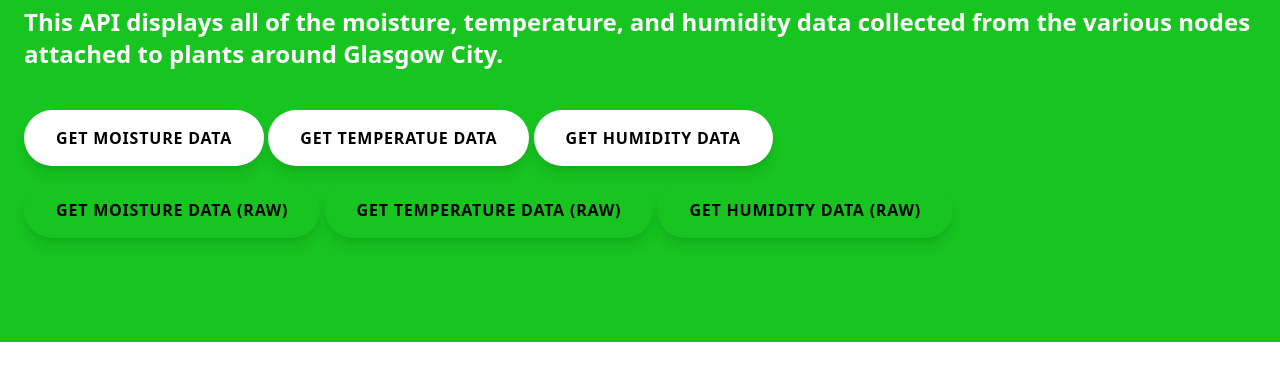
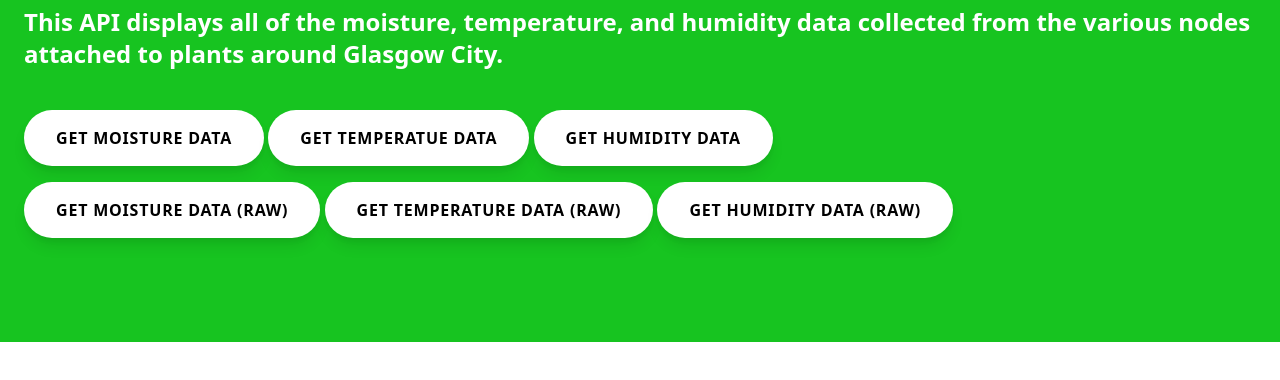
Before and after one commit to TomMcEachan/PlantInfoAPI, a website: page public/index.html in a window 1280 px wide. Shown: the part 162-542 px from the top of the page. Drawn offline with nearby package versions, Linux system fonts and the light colour scheme.

Commit message:
changed button bg colour

```diff
--- a/public/index.html
+++ b/public/index.html
@@ -80,19 +80,19 @@
         <div class="container mx-auto px-6">
         <button
           onclick="location.href='.netlify/functions/moisture';"
-          class="fetch-button focus:outline-none bg-grey font-bold rounded-full py-4 px-8 my-2 shadow-lg uppercase tracking-wider"
+          class="fetch-button focus:outline-none bg-white font-bold rounded-full py-4 px-8 my-2 shadow-lg uppercase tracking-wider"
         >
           Get Moisture Data (Raw)
         </button>
         <button
           onclick="location.href='.netlify/functions/temperature';"
-          class="fetch-button focus:outline-none bg-grey font-bold rounded-full py-4 px-8 my-2 shadow-lg uppercase tracking-wider"
+          class="fetch-button focus:outline-none bg-white font-bold rounded-full py-4 px-8 my-2 shadow-lg uppercase tracking-wider"
         >
           Get Temperature Data (Raw)
         </button>
         <button
           onclick="location.href='app/.netlify/functions/humidity';"
-          class="fetch-button focus:outline-none bg-grey font-bold rounded-full py-4 px-8 my-2 shadow-lg uppercase tracking-wider"
+          class="fetch-button focus:outline-none bg-white font-bold rounded-full py-4 px-8 my-2 shadow-lg uppercase tracking-wider"
         >
           Get Humidity Data (Raw)
         </button>
```
